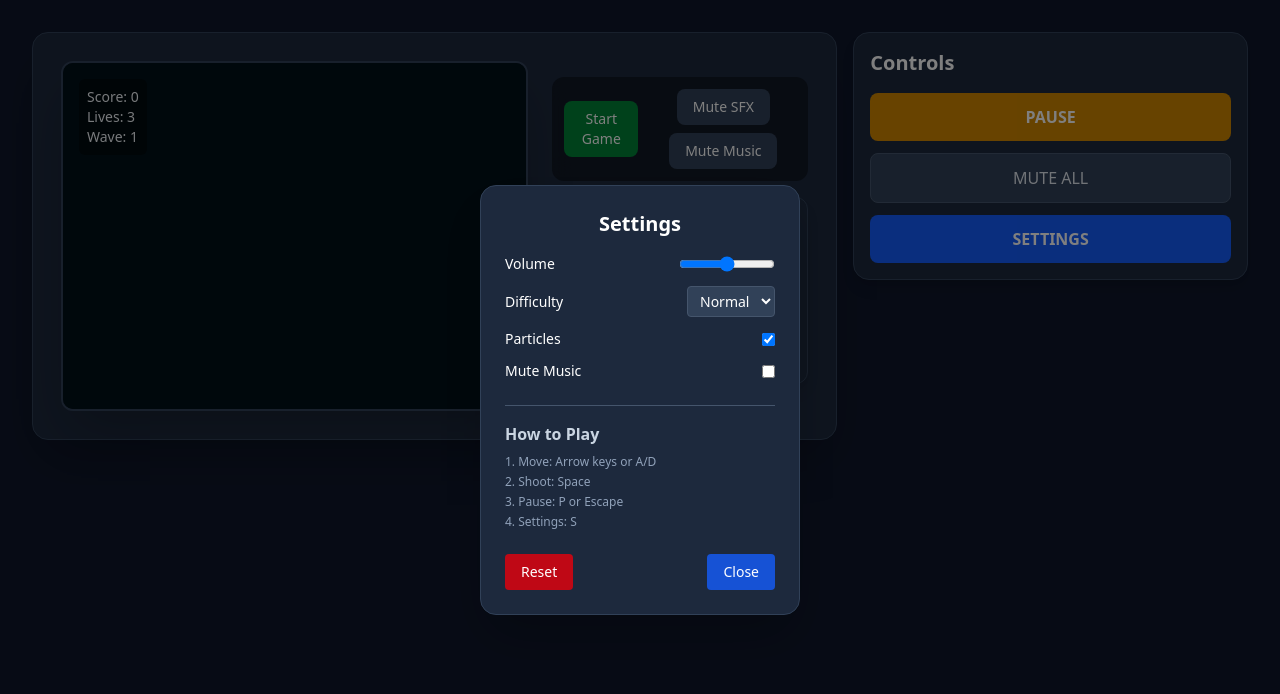
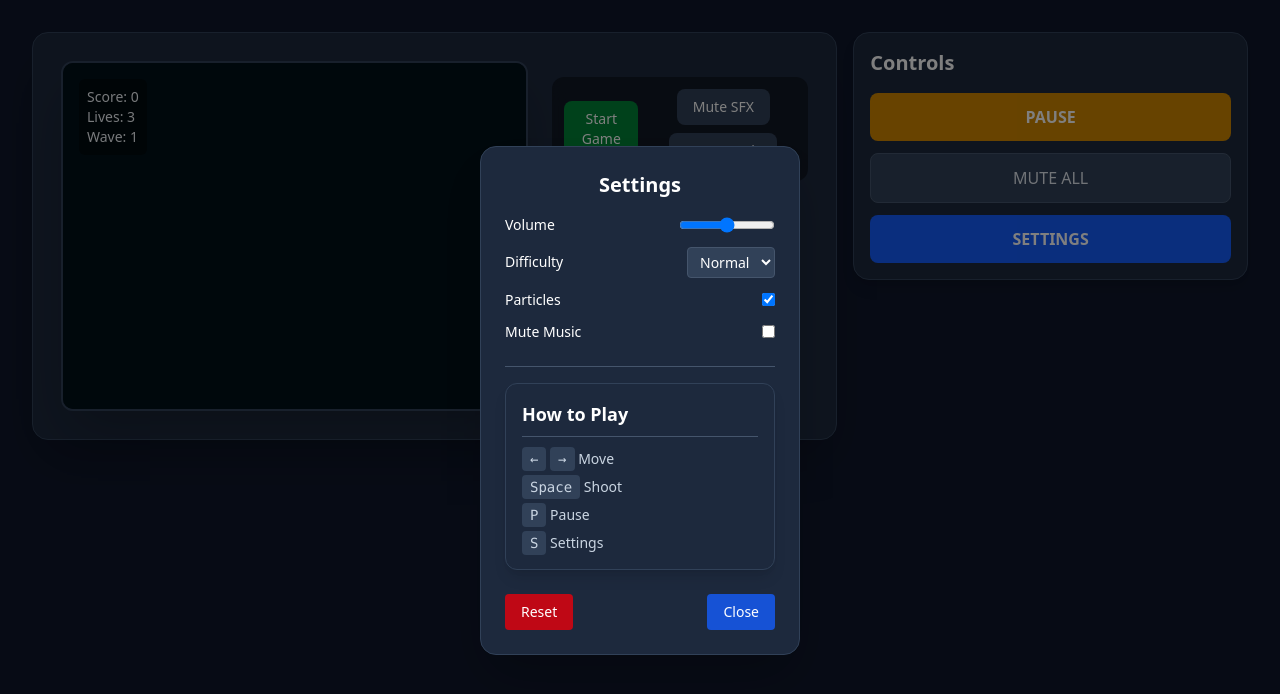
Before and after one commit to Owens01/alien-invasion, a Next.js app: page / in a window 1280 px wide. Both pictures are taken after a click on the button "SETTINGS". Shown: the top 694 px of the page. Built offline with nearby package versions, Linux system fonts and the light colour scheme.

Commit message:
updated a file

```diff
--- a/components/GameCanvas.tsx
+++ b/components/GameCanvas.tsx
@@ -107,26 +107,7 @@ export default function GameCanvas({ canvasRef }: GameCanvasProps) {
       <div className="w-full lg:w-64 flex flex-col gap-4 mx-auto">
         <Controls actions={actions} state={state} />
 
-        <div className="bg-slate-800 p-4 rounded-xl shadow-lg border border-slate-700">
-          <h3 className="text-white font-semibold text-lg border-b border-slate-600 pb-2 mb-3">
-            How to Play
-          </h3>
-          <div className="text-slate-300 text-sm space-y-2">
-            <p>
-              <kbd className="bg-slate-700 px-2 py-1 rounded">←</kbd>{" "}
-              <kbd className="bg-slate-700 px-2 py-1 rounded">→</kbd> Move
-            </p>
-            <p>
-              <kbd className="bg-slate-700 px-2 py-1 rounded">Space</kbd> Shoot
-            </p>
-            <p>
-              <kbd className="bg-slate-700 px-2 py-1 rounded">P</kbd> Pause
-            </p>
-            <p>
-              <kbd className="bg-slate-700 px-2 py-1 rounded">S</kbd> Settings
-            </p>
-          </div>
-        </div>
+
       </div>
     </div>
   );
--- a/components/SettingsPanel.tsx
+++ b/components/SettingsPanel.tsx
@@ -56,13 +56,26 @@ export default function SettingsPanel({ state, actions, onClose }: SettingsPanel
 
         {/* --- How to Play Instructions --- */}
         <div className="mt-6 pt-4 border-t border-slate-600">
-          <h4 className="font-semibold mb-2 text-slate-300">How to Play</h4>
-          <ul className="text-xs space-y-1 text-slate-400">
-            <li>1. Move: Arrow keys or A/D</li>
-            <li>2. Shoot: Space</li>
-            <li>3. Pause: P or Escape</li>
-            <li>4. Settings: S</li>
-          </ul>
+          <div className="bg-slate-800 p-4 rounded-xl shadow-lg border border-slate-700">
+          <h3 className="text-white font-semibold text-lg border-b border-slate-600 pb-2 mb-3">
+            How to Play
+          </h3>
+          <div className="text-slate-300 text-sm space-y-2">
+            <p>
+              <kbd className="bg-slate-700 px-2 py-1 rounded">←</kbd>{" "}
+              <kbd className="bg-slate-700 px-2 py-1 rounded">→</kbd> Move
+            </p>
+            <p>
+              <kbd className="bg-slate-700 px-2 py-1 rounded">Space</kbd> Shoot
+            </p>
+            <p>
+              <kbd className="bg-slate-700 px-2 py-1 rounded">P</kbd> Pause
+            </p>
+            <p>
+              <kbd className="bg-slate-700 px-2 py-1 rounded">S</kbd> Settings
+            </p>
+          </div>
+        </div>
         </div>
 
         {/* --- Action Buttons --- */}
```
